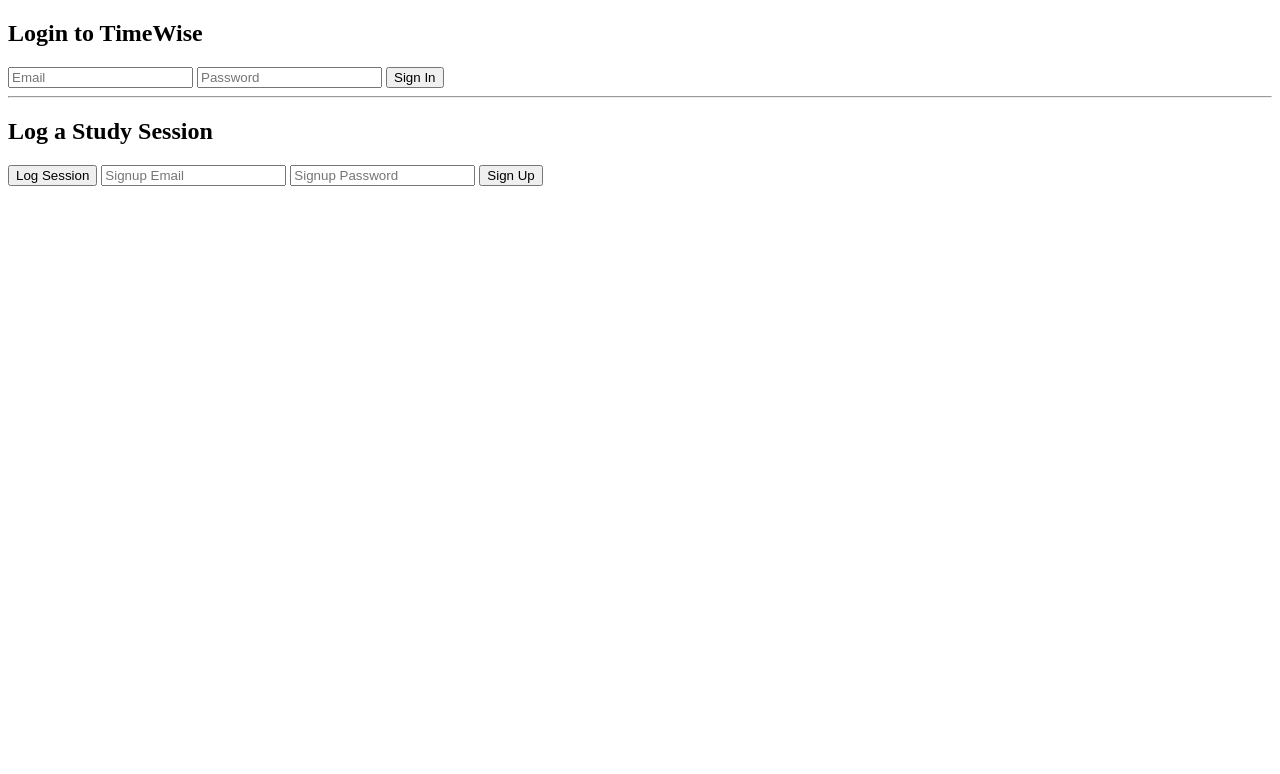
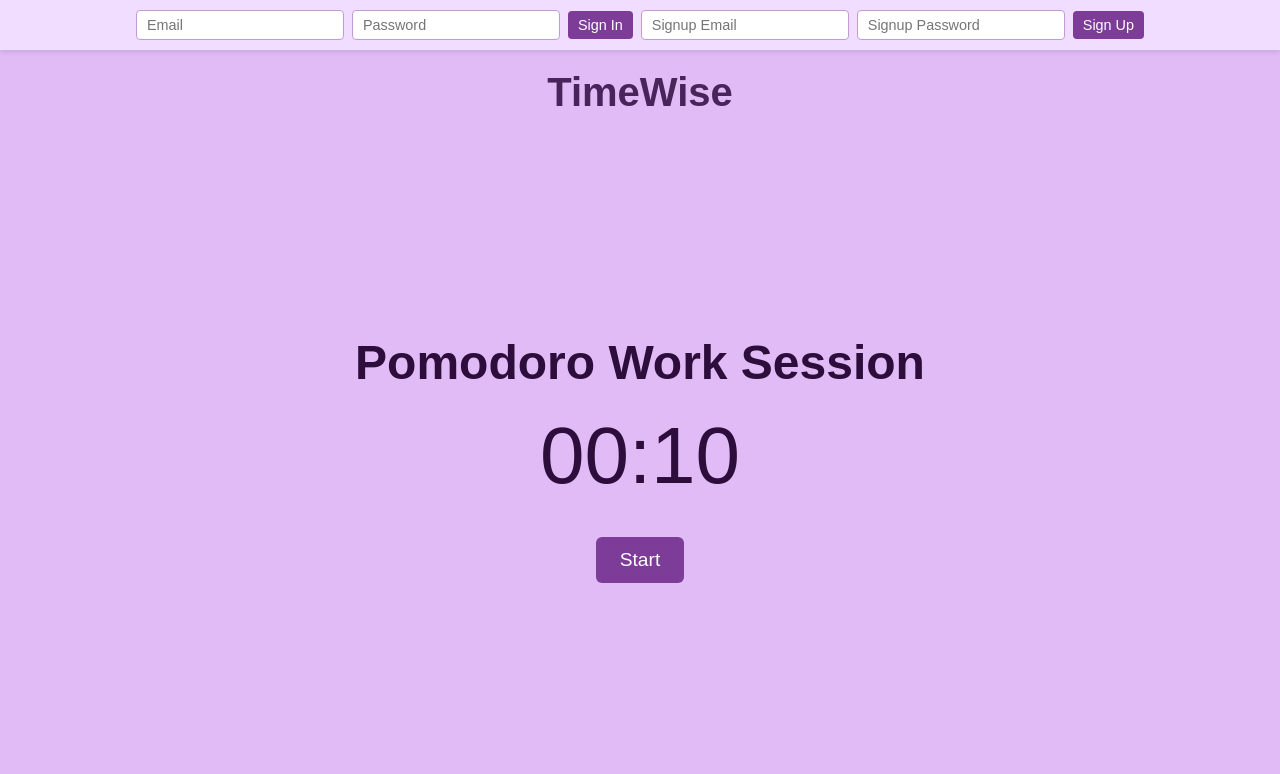
Before and after one commit to vin270/timewise, a Flask app: page / in a window 1280 px wide. Shown: the top 774 px of the page. Run offline with Flask 3, Linux system fonts and the light colour scheme; some libraries are stand-ins or nearby versions.

Commit message:
chore: snapshot working version before further changes

```diff
--- a/app.py
+++ b/app.py
@@ -4,9 +4,12 @@
 from datetime import datetime, timezone
 import os
 
+
 from db import db
 from models import UserModel, Session
 from firebase_init import auth
+
+from sqlalchemy.exc import IntegrityError
 
 # Load environment variables
 load_dotenv()
@@ -31,10 +34,55 @@
 def test():
     return {"message": "Flask is working!"}
 
+
+def get_or_create_user(uid: str) -> UserModel:
+    user = UserModel.query.filter_by(firebase_uid=uid).first()
+    if user:
+        return user
+    user = UserModel(firebase_uid=uid, points=0, nickname=None)
+    db.session.add(user)
+    try:
+        db.session.commit()
+    except IntegrityError:
+        db.session.rollback()
+        user = UserModel.query.filter_by(firebase_uid=uid).first()
+    return user
+
 @app.route('/api/session', methods=['POST'])
 def log_session():
     auth_header = request.headers.get('Authorization')
+    if not auth_header or not auth_header.startswith("Bearer "):
+        return jsonify({'error': 'Missing or invalid token'}), 401
 
+    token = auth_header.split(" ")[1]
+    try:
+        decoded_token = auth.verify_id_token(token)
+        uid = decoded_token['uid']
+    except Exception as e:
+        print("Token verification error:", e)
+        return jsonify({'error': 'Invalid token'}), 401
+
+    # To ensure user exists
+    user = UserModel.query.filter_by(firebase_uid=uid).first()
+    if not user:
+        user = get_or_create_user(uid)
+
+    new_session = Session(
+        user_id=user.id,
+        timestamp=datetime.now(timezone.utc),
+        duration=25
+    )
+    user.points += 1
+    db.session.add(new_session)
+    db.session.commit()
+
+    return jsonify({'message': 'Session logged!', 'points': user.points})
+
+
+
+@app.route('/api/setnickname', methods=['POST'])
+def setnickname():
+    auth_header = request.headers.get('Authorization')
     if not auth_header or not auth_header.startswith("Bearer "):
         return jsonify({'error': 'Missing or invalid token'}), 401
 
@@ -47,30 +95,61 @@
         print("Token verification error:", e)
         return jsonify({'error': 'Invalid token'}), 401
 
-    # Look for existing user
+    data = request.get_json()
+    nickname = data.get('nickname', '').strip()
+
+    if not nickname:
+        return jsonify({'error': 'Missing nickname'}), 400
+
     user = UserModel.query.filter_by(firebase_uid=uid).first()
+    if not user:
+        return jsonify({'error': 'User not found'}), 404
 
-    if not user:
-        try:
-            user = UserModel(firebase_uid=uid, points=0)
-            db.session.add(user)
-            db.session.commit()
-        except Exception as e:
-            db.session.rollback()
-            print("Error inserting user:", e)
-            return jsonify({'error': 'User creation failed'}), 500
-
-    # Create session
-    new_session = Session(
-        user_id=user.id,
-        timestamp=datetime.now(timezone.utc),
-        duration=25
-    )
-    user.points += 1
-    db.session.add(new_session)
+    user.nickname = nickname
     db.session.commit()
 
-    return jsonify({'message': 'Session logged!', 'points': user.points})
+    return jsonify({'message': 'Nickname updated', 'nickname': nickname})
+
+
+@app.route('/api/me', methods=['GET'])
+def get_me():
+    auth_header = request.headers.get('Authorization')
+    if not auth_header or not auth_header.startswith("Bearer "):
+        return jsonify({'error': 'Missing or invalid token'}), 401
+
+    token = auth_header.replace("Bearer ", "")
+
+    try:
+        decoded_token = auth.verify_id_token(token)
+        uid = decoded_token['uid']
+    except Exception as e:
+        print("Token verification error:", e)
+        return jsonify({'error': 'Invalid token'}), 401
+
+    user = UserModel.query.filter_by(firebase_uid=uid).first()
+    if not user:
+        user = get_or_create_user(uid)
+        return jsonify({'nickname': user.nickname, 'points': user.points})
+
+    return jsonify({'nickname': user.nickname, 'points': user.points})
+
+@app.route('/api/leaderboard', methods=['GET'])
+def leaderboard():
+    top_users = UserModel.query \
+        .filter(UserModel.nickname.isnot(None)) \
+        .order_by(UserModel.points.desc()) \
+        .limit(10) \
+        .all()
+
+    data = []
+    for rank, u in enumerate(top_users, start=1):
+        data.append({
+            'rank':     rank,
+            'nickname': u.nickname,
+            'points':   u.points
+        })
+
+    return jsonify(data)
 
 
 if __name__ == "__main__":
--- a/models.py
+++ b/models.py
@@ -5,6 +5,8 @@
     id = db.Column(db.Integer, primary_key=True)
     firebase_uid = db.Column(db.String, unique=True, nullable=False)
     points = db.Column(db.Integer, default=0)
+    nickname = db.Column(db.String, nullable=True)
+
 
 class Session(db.Model):
     __tablename__ = 'sessions'
--- a/static/script.js
+++ b/static/script.js
@@ -6,68 +6,209 @@
   appId: "1:694899202264:web:e4fa973a6baeadcf299fad"
 };
 
-// Initialize Firebase
 firebase.initializeApp(firebaseConfig);
 const auth = firebase.auth();
 
-// Sign-in
+// Global timer state
+let isWorkSession = true;
+let canLogSession = false;
+let timer;
+let secondsLeft = 10; // 25 min for testing
+
+function updateTimerDisplay() {
+  const minutes = String(Math.floor(secondsLeft / 60)).padStart(2, '0');
+  const seconds = String(secondsLeft % 60).padStart(2, '0');
+  document.getElementById('timer-display').textContent = `${minutes}:${seconds}`;
+}
+
+function startPomodoro() {
+  document.getElementById('start-button').disabled = true;
+
+  timer = setInterval(() => {
+    secondsLeft--;
+    updateTimerDisplay();
+
+    if (secondsLeft <= 0) {
+      clearInterval(timer);
+
+      if (isWorkSession) {
+        isWorkSession = false;
+        secondsLeft = 10; // 5 min break for testing
+        document.getElementById('timer-label').textContent = 'Break Time';
+        startPomodoro();
+      } else {
+        document.getElementById('timer-label').textContent = 'Session Complete!';
+        document.getElementById('log-session-button').style.display = 'inline-block';
+        document.getElementById('timer-label').textContent = 'All Done! 🎉';
+
+        canLogSession = true;
+        const btn = document.getElementById('log-session-button');
+        btn.style.display = 'inline-block';
+        btn.disabled = false;
+      }
+    }
+  }, 1000);
+}
+
+//Sign in
 function signIn() {
   const email = document.getElementById("email").value.trim();
   const password = document.getElementById("password").value.trim();
 
   auth.signInWithEmailAndPassword(email, password)
-    .then(userCredential => userCredential.user.getIdToken())
+    .then(creds => creds.user.getIdToken(true))
     .then(token => {
-      console.log("Firebase ID Token:", token);
       localStorage.setItem("idToken", token);
-      alert("Login successful!");
+      document.getElementById("auth-controls").style.display = "none";
+      document.getElementById("user-info").style.display = "flex";
+      document.getElementById("leaderboard-container").style.display = "block";
+      loadLeaderboard();
     })
-    .catch(error => {
-      console.error("Login failed:", error.message);
-      alert("Login failed: " + error.message);
+    .catch(err => {
+      console.error("Login error:", err);
+      alert("Login failed: " + err.message);
     });
 }
 
-// Log session
+// Sign up
+function signUp() {
+  const email = document.getElementById("signupEmail").value.trim();
+  const password = document.getElementById("signupPassword").value.trim();
+
+  auth.createUserWithEmailAndPassword(email, password)
+    .then(() => alert("Signup successful! Now sign in."))
+
+    .catch(error => alert("Signup failed: " + error.message));
+}
+
+// Sign out
+function signOut() {
+  auth.signOut().then(() => {
+    localStorage.removeItem("idToken");
+    localStorage.removeItem("nickname");
+    location.reload();
+  });
+}
+
 function logSessionToBackend() {
-  console.log("Log Session button clicked");
+  if (!canLogSession) {
+    return alert("You need to finish your Pomodoro + break before logging.");
+  }
 
   const token = localStorage.getItem("idToken");
-  if (!token) {
-    alert("You must be logged in first.");
-    return;
-  }
+  if (!token) return alert("You must be logged in first.");
 
-  fetch("http://127.0.0.1:5000/api/session", {
+  canLogSession = false;
+  document.getElementById('log-session-button').disabled = true;
+
+  fetch("/api/session", {
     method: "POST",
     headers: {
       "Content-Type": "application/json",
-    "Authorization": "Bearer " + token   // ← This "Bearer " prefix is important!
+      "Authorization": "Bearer " + token
     },
     body: JSON.stringify({ duration: 25 })
   })
-
   .then(res => res.json())
   .then(data => {
-      console.log("Server response:", data);
     alert("Session logged! Points: " + data.points);
+    resetTimer();
+    refreshMyPoints();
+    loadLeaderboard();
   })
-    .catch(err => {
-      console.error("Error logging session:", err);
-      alert("Failed to log session.");
+  .catch(err => alert("Failed to log session."));
+}
+
+
+function resetTimer() {
+  isWorkSession = true;
+  secondsLeft = 60;
+  updateTimerDisplay();
+  document.getElementById('timer-label').textContent = 'Work Session';
+  document.getElementById('start-button').disabled = false;
+}
+
+function renderLeaderboard(entries) {
+  const ul = document.getElementById('leaderboard');
+  ul.innerHTML = entries.map(e =>
+    `<li>${e.rank}. ${e.nickname} — ${e.points} pts</li>`
+  ).join('');
+}
+
+function loadLeaderboard() {
+  fetch("/api/leaderboard")
+    .then(r => r.json())
+    .then(data => renderLeaderboard(data))
+    .catch(err => console.error("Leaderboard load error:", err));
+}
+
+function refreshMyPoints() {
+  const token = localStorage.getItem("idToken");
+  if (!token) return;
+  fetch("/api/me", { headers: { "Authorization": "Bearer " + token } })
+    .then(r => r.json())
+    .then(d => {
+      document.getElementById("user-points").textContent = "My Points : " + d.points;
+      document.getElementById("user-nickname").textContent = "My Nickname : " + d.nickname;
+      document.getElementById("user-info").style.display = "flex";
     });
 }
 
-function signUp() {
-  const email = document.getElementById("signupEmail").value;
-  const password = document.getElementById("signupPassword").value;
 
-  auth.createUserWithEmailAndPassword(email, password)
-    .then(userCredential => {
-      alert("Sign-up successful! Now log in.");
+let meLoaded = false;
+
+window.onload = () => {
+  document.getElementById('log-session-button').style.display = 'none';
+  document.getElementById('log-session-button').disabled = true;
+  updateTimerDisplay();
+
+  auth.onAuthStateChanged(user => {
+    if (!user || meLoaded) return;
+    meLoaded = true;
+
+    user.getIdToken(true).then(token => {
+      localStorage.setItem("idToken", token);
+      document.getElementById("auth-controls").style.display = "none";
+      document.getElementById("user-info").style.display = "flex";
+
+      return fetch("/api/me", {
+        headers: { "Authorization": "Bearer " + token }
+      });
     })
-    .catch(error => {
-      console.error("Sign-up error:", error.message);
-      alert("Sign-up failed: " + error.message);
+    .then(r => r.json())
+    .then(async data => {
+      const nickEl = document.getElementById("user-nickname");
+      const ptsEl  = document.getElementById("user-points");
+
+      if (!data.nickname) {
+        const nickname = prompt("Enter your nickname:");
+        if (nickname) {
+          await fetch("/api/setnickname", {
+            method: "POST",
+            headers: {
+              "Content-Type": "application/json",
+              "Authorization": "Bearer " + localStorage.getItem("idToken")
+            },
+            body: JSON.stringify({ nickname })
           });
+          nickEl.textContent = "Nickname: " + nickname;
+          ptsEl.textContent  = "My Points: " + (data.points ?? 0);
+        } else {
+          nickEl.textContent = "Nickname: " + (user.email || "Anonymous");
+          ptsEl.textContent  = "My Points: " + (data.points ?? 0);
         }
+      } else {
+        nickEl.textContent = "Nickname: " + data.nickname;
+        ptsEl.textContent  = "My Points: " + data.points;
+      }
+
+      document.getElementById("leaderboard-container").style.display = "block";
+      loadLeaderboard();
+      if (!window._lbIntervalSet) {
+        window._lbIntervalSet = true;
+        setInterval(loadLeaderboard, 15000);
+      }
+    })
+    .catch(err => console.error(err));
+  });
+};
--- a/static/style.css
+++ b/static/style.css
@@ -0,0 +1,121 @@
+/* --- Page & fonts --- */
+body {
+  margin: 0;
+  font-family: Arial, sans-serif;
+  background: #E0BBF5;
+  color: #2C0D3B;
+}
+
+/* --- Header (fully centered) --- */
+header {
+  position: fixed;
+  top: 0; left: 0; right: 0;
+  background: #F0DDFF;
+  padding: 10px 0;
+  display: flex;
+  justify-content: center;
+  align-items: center;
+  gap: 20px;
+  box-shadow: 0 2px 5px rgba(0,0,0,0.1);
+  z-index: 10;
+}
+
+#auth-controls, #user-info {
+  display: flex;
+  align-items: center;
+  gap: 8px;
+}
+
+#auth-controls input,
+#auth-controls button,
+#user-info button {
+  font-size: 0.9rem;
+  padding: 6px 10px;
+  border: 1px solid #C39BD3;
+  border-radius: 4px;
+}
+
+#auth-controls button,
+#user-info button {
+  background: #7D3C98;
+  color: #fff;
+  border: none;
+  cursor: pointer;
+}
+
+/* hide user-info until logged in */
+#user-info { display: none; }
+
+/* --- App title below header --- */
+#app-title {
+  margin-top: 70px;  /* push below header */
+  text-align: center;
+  font-size: 2.5rem;
+  font-weight: bold;
+  color: #4A235A;
+}
+
+/* --- Timer container centers in remaining viewport --- */
+#timer-container {
+  height: calc(100vh - 140px);
+  display: flex;
+  flex-direction: column;
+  justify-content: center;
+  align-items: center;
+  text-align: center;
+}
+
+#timer-label { font-size: 3rem; margin-bottom: 20px; }
+#timer-display { font-size: 5rem; margin-bottom: 30px; }
+
+/* --- Buttons --- */
+#start-button,
+#log-session-button {
+  font-size: 1.2rem;
+  padding: 12px 24px;
+  margin: 5px;
+  border: none;
+  border-radius: 6px;
+  background: #7D3C98;
+  color: #fff;
+  cursor: pointer;
+}
+
+#start-button:disabled {
+  opacity: 0.6;
+  cursor: not-allowed;
+}
+
+/* hide log-session until JS shows it */
+#log-session-button {
+  display: none;
+}
+
+/* --- Leaderboard: initially hidden --- */
+.leaderboard-container {
+  display: none;
+  background: #fff;
+  max-width: 500px;
+  margin: 0 auto;
+  padding: 80px 20px;
+  border-radius: 8px 8px 0 0;
+  box-shadow: 0 -2px 5px rgba(0,0,0,0.1);
+  text-align: center;
+}
+
+.leaderboard-container h2 {
+  font-size: 2rem;
+  margin-bottom: 15px;
+  color: #4A235A;
+}
+
+#leaderboard {
+  list-style: none;
+  padding: 0;
+}
+
+#leaderboard li {
+  font-size: 1.1rem;
+  padding: 8px 0;
+  border-bottom: 1px solid #EEE;
+}
--- a/templates/index.html
+++ b/templates/index.html
@@ -2,28 +2,45 @@
 <html lang="en">
 <head>
   <meta charset="UTF-8">
-  <title>TimeWise Login</title>
-
-
-  <h2>Login to TimeWise</h2>
+  <title>TimeWise Pomodoro</title>
+  <link rel="stylesheet" href="{{ url_for('static', filename='style.css') }}">
+</head>
+<body>
+  <header>
+    <div id="auth-controls">
       <input type="email" id="email" placeholder="Email">
       <input type="password" id="password" placeholder="Password">
       <button onclick="signIn()">Sign In</button>
-
-  <hr>
-
-  <h2>Log a Study Session</h2>
-  <button onclick="logSessionToBackend()">Log Session</button>
-
-
       <input type="email" id="signupEmail" placeholder="Signup Email">
       <input type="password" id="signupPassword" placeholder="Signup Password">
       <button onclick="signUp()">Sign Up</button>
+    </div>
+    <div id="user-info">
+    <span id="user-nickname">Nickname: </span>
+    <span id="user-points">My Points: </span>
+    <button onclick="signOut()">Sign Out</button>
+  </div>
+  </header>
 
-  <!-- Firebase SDKs -->
+  <!-- App title -->
+  <div id="app-title">TimeWise</div>
+
+  <!-- Timer full-screen viewport -->
+  <main id="timer-container">
+    <h1 id="timer-label">Pomodoro Work Session</h1>
+    <div id="timer-display">25:00</div>
+    <button id="start-button" onclick="startPomodoro()">Start</button>
+    <button id="log-session-button" onclick="logSessionToBackend()">Log Session</button>
+  </main>
+
+  <!-- Leaderboard hidden until login -->
+  <section id="leaderboard-container" style="display: none; text-align: center; margin-top: 2rem;">
+    <h2>Leaderboard</h2>
+    <ul id="leaderboard"></ul>
+  </section>
+
   <script src="https://www.gstatic.com/firebasejs/8.10.1/firebase-app.js"></script>
   <script src="https://www.gstatic.com/firebasejs/8.10.1/firebase-auth.js"></script>
-
-
-<link rel="stylesheet" href="{{ url_for('static', filename='style.css') }}">
   <script src="{{ url_for('static', filename='script.js') }}"></script>
+</body>
+</html>
```
Also changed, not shown: 1 other file. Lines whose indentation alone changed are shown as unchanged.
